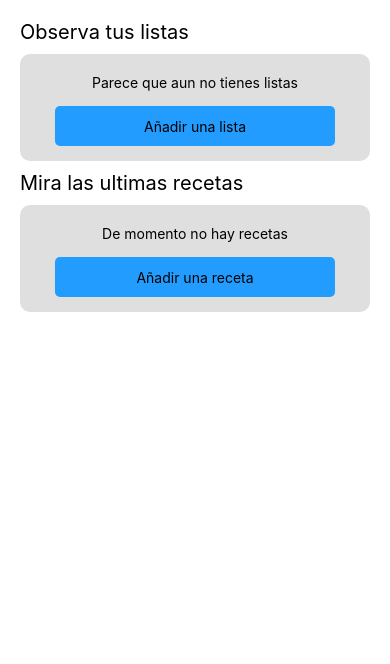
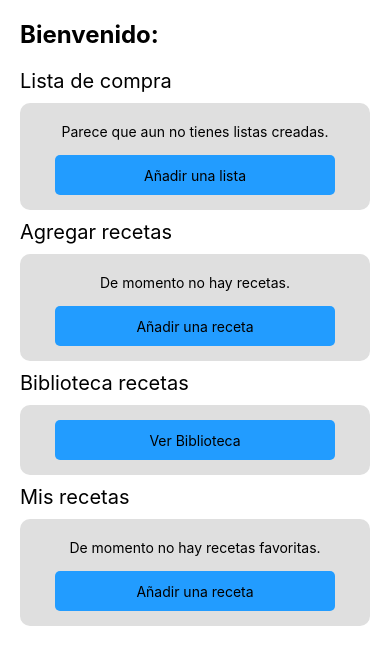
Before and after one commit to rafa31n/ProyectoDPS, a React Native app: screen /Home in a window 390 px wide. Shown: the top 664 px of the page. Built offline with nearby package versions, Linux system fonts and the light colour scheme.

Commit message:
screens y cambios

```diff
--- a/package.json
+++ b/package.json
@@ -9,6 +9,7 @@
     "web": "expo start --web"
   },
   "dependencies": {
+    "@react-native-async-storage/async-storage": "^1.19.3",
     "@react-navigation/drawer": "^6.6.4",
     "@react-navigation/native": "^6.1.7",
     "@react-navigation/native-stack": "^6.9.13",
@@ -21,6 +22,8 @@
     "react": "18.2.0",
     "react-native": "0.72.4",
     "react-native-auth0": "^3.0.1",
+    "react-native-gesture-handler": "^2.12.1",
+    "react-native-reanimated": "^3.4.2",
     "react-native-safe-area-context": "^4.7.2",
     "react-native-screens": "^3.25.0",
     "react-native-splash-screen": "^3.3.0",
--- /dev/null
+++ b/screens/BibliotecaScreen.js
@@ -0,0 +1,86 @@
+import { StyleSheet, Text, View, Image, TouchableOpacity, TextInput } from 'react-native';
+import Icon from 'react-native-vector-icons/Fontisto';
+
+const BibliotecaScreen = () => {
+  return (
+    <View>
+      <Text style={styles.header}>Biblioteca de recetas</Text>
+      <View style={styles.container}>
+        <Image style={styles.imagen} source={{
+          uri: 'https://cdn-icons-png.flaticon.com/512/3565/3565418.png',
+        }} />
+        <View style={styles.contenido}>
+          <View>
+            <Text style={styles.nombre}>Nombre receta</Text>
+            <Text style={styles.descripcion}>Descripcion</Text>
+          </View>
+          <TouchableOpacity>
+            <Icon style={styles.icon}
+              name='favorite' color='#000' size={25} />
+          </TouchableOpacity>
+        </View>
+      </View>
+
+      <View style={styles.container}>
+        <Image style={styles.imagen} source={{
+          uri: 'https://cdn-icons-png.flaticon.com/512/3565/3565418.png',
+        }} />
+        <View style={styles.contenido}>
+          <View>
+            <Text style={styles.nombre}>Nombre receta</Text>
+            <Text style={styles.descripcion}>Descripcion</Text>
+          </View>
+          <TouchableOpacity>
+            <Icon style={styles.icon}
+              name='favorite' color='#000' size={25} />
+          </TouchableOpacity>
+        </View>
+      </View>
+    </View>
+  );
+}
+
+const styles = StyleSheet.create({
+  container: {
+    backgroundColor: '#fff',
+    borderRadius: 8,
+    margin: 16,
+    padding: 16,
+    shadowColor: '#000',
+    shadowOffset: { width: 0, height: 2 },
+    shadowOpacity: 0.3,
+    shadowRadius: 4,
+    elevation: 5,
+  },
+  contenido: {
+    flexDirection: 'row',
+    justifyContent: 'space-between',
+    alignItems: 'center',
+  },
+  imagen: {
+    width: 100,
+    height: 100,
+    borderRadius: 8,
+    marginBottom: 10,
+    alignSelf: 'center',
+  },
+  nombre: {
+    fontSize: 18,
+    fontWeight: 'bold',
+    marginBottom: 4,
+  },
+  descripcion: {
+    fontSize: 14,
+  },
+  header: {
+    fontWeight: 'bold',
+    fontSize: 24,
+    paddingLeft: 16,
+    paddingTop: 16,
+  },
+  icon: {
+    padding: 10,
+  },
+});
+
+export default BibliotecaScreen;
--- a/screens/HomeScreen.js
+++ b/screens/HomeScreen.js
@@ -1,33 +1,48 @@
-import React, { useState } from "react";
-import {
-  StyleSheet,
-  Text,
-  TouchableOpacity,
-  View,
-} from "react-native";
+import { StyleSheet, View, Text, TouchableOpacity } from "react-native";
+import { useRoute } from '@react-navigation/native';
+import { useNavigation } from "@react-navigation/native";
 
 
-const HomeScreen = () =>{
-
-    return(
+const HomeScreen = () => {
+    const navigation = useNavigation();
+    const route = useRoute();
+    const parametro = route.params?.parametro;
+    console.log(parametro)
+    return (
         <View style={styles.container}>
             <View style={styles.container_body}>
-
-            <Text style={styles.articleText}>Observa tus listas</Text>
+                <Text style={styles.headerText}>Bienvenido: {parametro}</Text>
+                <Text style={styles.articleText}>Lista de compra</Text>
                 <View style={styles.articleContainer}>
-                <Text style={styles.headText}>Parece que aun no tienes listas</Text>
-                <TouchableOpacity style={styles.buttons}>
+                    <Text style={styles.headText}>Parece que aun no tienes listas creadas.</Text>
+                    <TouchableOpacity style={styles.buttons} onPress={() => navigation.navigate('Lista de compra')}>
                         <Text>Añadir una lista</Text>
                     </TouchableOpacity>
                 </View>
 
-            <Text style={styles.articleText}>Mira las ultimas recetas</Text>
+                <Text style={styles.articleText}>Agregar recetas</Text>
                 <View style={styles.articleContainer}>
-                <Text style={styles.headText}>De momento no hay recetas</Text>
-                <TouchableOpacity style={styles.buttons}>
+                    <Text style={styles.headText}>De momento no hay recetas.</Text>
+                    <TouchableOpacity style={styles.buttons} onPress={() => navigation.navigate('Agregar recetas')}>
                         <Text>Añadir una receta</Text>
                     </TouchableOpacity>
                 </View>
+
+                <Text style={styles.articleText}>Biblioteca recetas</Text>
+                <View style={styles.articleContainer}>
+                    <TouchableOpacity style={styles.buttons} onPress={() => navigation.navigate('Biblioteca recetas')}>
+                        <Text>Ver Biblioteca</Text>
+                    </TouchableOpacity>
+                </View>
+
+                <Text style={styles.articleText}>Mis recetas</Text>
+                <View style={styles.articleContainer}>
+                    <Text style={styles.headText}>De momento no hay recetas favoritas.</Text>
+                    <TouchableOpacity style={styles.buttons} onPress={() => navigation.navigate('Mis recetas')}>
+                        <Text>Añadir una receta</Text>
+                    </TouchableOpacity>
+                </View>
+
             </View>
         </View>
     );
@@ -40,12 +55,18 @@ const styles = StyleSheet.create({
         alignItems: 'center',
         backgroundColor: '#fff',
     },
+    headerText: {
+        fontSize: 24,
+        fontWeight: 'bold',
+        marginBottom: 10,
+        marginTop: 10,
+    },
     title: {
         fontSize: 24,
         marginBottom: 15,
         color: "white"
     },
-    text_body:{
+    text_body: {
         fontSize: 16,
 
     },
@@ -53,11 +74,11 @@ const styles = StyleSheet.create({
         color: 'white',
         fontSize: 18,
     },
-    container_body:{
+    container_body: {
         padding: 10
     },
-    buttons:{
-        marginTop:15,
+    buttons: {
+        marginTop: 15,
         marginBottom: 15,
         backgroundColor: '#229CFF',
         width: "80%",
@@ -66,15 +87,15 @@ const styles = StyleSheet.create({
         alignItems: 'center',
         borderRadius: 5,
     },
-    headText:{
+    headText: {
         marginTop: 20
     },
-    articleText:{
-        fontSize:20,
+    articleText: {
+        fontSize: 20,
         marginBottom: 10,
         marginTop: 10
     },
-    articleContainer:{
+    articleContainer: {
         width: 350,
         borderRadius: 10,
         backgroundColor: "#DFDFDF",
--- a/screens/LoginScreen.js
+++ b/screens/LoginScreen.js
@@ -1,13 +1,18 @@
-import React, { useState } from 'react';
+import React, { useState, useEffect } from 'react';
 import { StyleSheet, Text, View, Image, TouchableOpacity, TextInput } from 'react-native';
 import { useNavigation } from '@react-navigation/native';
 import IconAD from 'react-native-vector-icons/AntDesign';
 import IconFA from 'react-native-vector-icons/FontAwesome';
-import { crearUsuario, loginUsuario } from '../src/api/api.js';
+import { loginUsuario } from '../src/api/api.js';
 
 const LoginScreen = () => {
+    const navigation = useNavigation();
     const [usuario, setUsuario] = useState('');
     const [contrasena, setContrasena] = useState('');
+
+    const navigate = (parametro) => {
+        navigation.navigate('Home', { parametro });
+    };
 
     const iniciarSesion = async () => {
         if (usuario.length > 0 && contrasena.length > 0) {
@@ -18,8 +23,10 @@ const LoginScreen = () => {
                 }
                 const loginUser = await loginUsuario(data);
                 if (loginUser.data == 'ok') {
-                    alert('Inicio de sesión correctamente.')
-                    navigation.navigate('Home')
+                    alert('Inicio de sesión correctamente.');
+                    navigate(usuario);
+                } else {
+                    alert('Credenciales incorrectas.');
                 }
             } catch (error) {
                 console.error('Error al realizar la solicitud:', error);
@@ -27,7 +34,6 @@ const LoginScreen = () => {
         }
     };
 
-    const navigation = useNavigation();
     return (
         <View style={styles.container}>
             <Image
--- /dev/null
+++ b/screens/MisRecetasScreen.js
@@ -0,0 +1,61 @@
+import { StyleSheet, Text, View, Image, TouchableOpacity } from 'react-native';
+
+
+const MisRecetasScreen = () => {
+  return (
+    <View>
+      <Text style={styles.header}>Recetas favoritas</Text>
+      <View style={styles.container}>
+        <Image style={styles.imagen} source={{
+          uri: 'https://cdn-icons-png.flaticon.com/512/3565/3565418.png',
+        }} />
+        <Text style={styles.nombre}>Nombre receta</Text>
+        <Text style={styles.descripcion}>Descripcion</Text>
+      </View>
+      <View style={styles.container}>
+        <Image style={styles.imagen} source={{
+          uri: 'https://cdn-icons-png.flaticon.com/512/3565/3565418.png',
+        }} />
+        <Text style={styles.nombre}>Nombre receta</Text>
+        <Text style={styles.descripcion}>Descripcion</Text>
+      </View>
+    </View>
+  );
+}
+
+const styles = StyleSheet.create({
+  container: {
+    backgroundColor: '#fff',
+    borderRadius: 8,
+    margin: 16,
+    padding: 16,
+    shadowColor: '#000',
+    shadowOffset: { width: 0, height: 2 },
+    shadowOpacity: 0.3,
+    shadowRadius: 4,
+    elevation: 5,
+  },
+  imagen: {
+    width: 100,
+    height: 100,
+    borderRadius: 8,
+    marginBottom: 10,
+    alignSelf: 'center',
+  },
+  nombre: {
+    fontSize: 18,
+    fontWeight: 'bold',
+    marginBottom: 4,
+  },
+  descripcion: {
+    fontSize: 14,
+  },
+  header: {
+    fontWeight: 'bold',
+    fontSize: 24,
+    paddingLeft: 16,
+    paddingTop: 16,
+  },
+});
+
+export default MisRecetasScreen;
--- a/src/navigation/Navigation.js
+++ b/src/navigation/Navigation.js
@@ -6,8 +6,13 @@ import RegisterScreen from '../../screens/RegisterScreen';
 import LoginScreen from '../../screens/LoginScreen';
 import HomeScreen from '../../screens/HomeScreen';
 import GoogleScreen from '../../screens/GoogleScreen';
+import ListasScreen from '../../screens/ListScreen';
+import RecetasScreen from '../../screens/RecipesScreen';
+import BibliotecaScreen from '../../screens/BibliotecaScreen';
+import MisRecetasScreen from '../../screens/MisRecetasScreen';
 
 const Stack = createNativeStackNavigator();
+
 
 const Navigation = () => {
     return (
@@ -16,9 +21,13 @@ const Navigation = () => {
                 screenOptions={{ headerShown: false }}
             >
                 <Stack.Screen name='Login' component={LoginScreen} />
+                <Stack.Screen name='Home' component={HomeScreen} />
+                    <Stack.Screen name='Google' component={GoogleScreen} />
                 <Stack.Screen name='Register' component={RegisterScreen} />
-                <Stack.Screen name='Home' component={HomeScreen} />
-                <Stack.Screen name='Google' component={GoogleScreen} />
+                <Stack.Screen name='Agregar recetas' component={RecetasScreen} />
+                <Stack.Screen name='Lista de compra' component={ListasScreen} />
+                <Stack.Screen name='Biblioteca recetas' component={BibliotecaScreen} />
+                <Stack.Screen name='Mis recetas' component={MisRecetasScreen} />
             </Stack.Navigator>
         </NavigationContainer>
     )
```
Also changed, not shown: screens/ListScreen.js (+1 -6 lines), 1 other file (tests, documents, lock files or other folders). Lines whose indentation alone changed are shown as unchanged.
